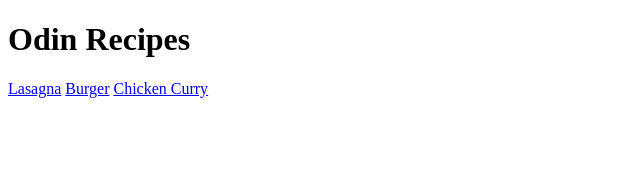
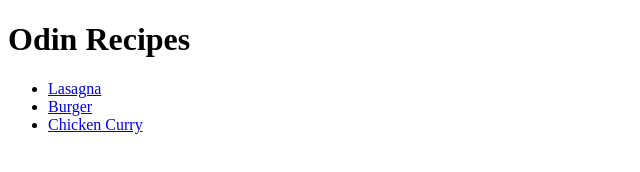
Before and after one commit to SaniLetchu/odin-recipes, a plain HTML site: page index.html in a window 1280 px wide. Shown: the whole page, without its empty margins (0-640 px from the left). Drawn offline with Linux system fonts and the light colour scheme.

Commit message:
All the links are now in an unordered list

```diff
--- a/index.html
+++ b/index.html
@@ -8,8 +8,10 @@
 </head>
 <body>
     <h1>Odin Recipes</h1>
-    <a href="./recipes/lasagna.html">Lasagna</a>
-    <a href="./recipes/burger.html">Burger</a>
-    <a href="./recipes/chicken_curry.html">Chicken Curry</a>
+    <ul>
+        <li><a href="./recipes/lasagna.html">Lasagna</a></li>
+        <li><a href="./recipes/burger.html">Burger</a></li>
+        <li><a href="./recipes/chicken_curry.html">Chicken Curry</a></li>
+    </ul>
 </body>
 </html>
```
